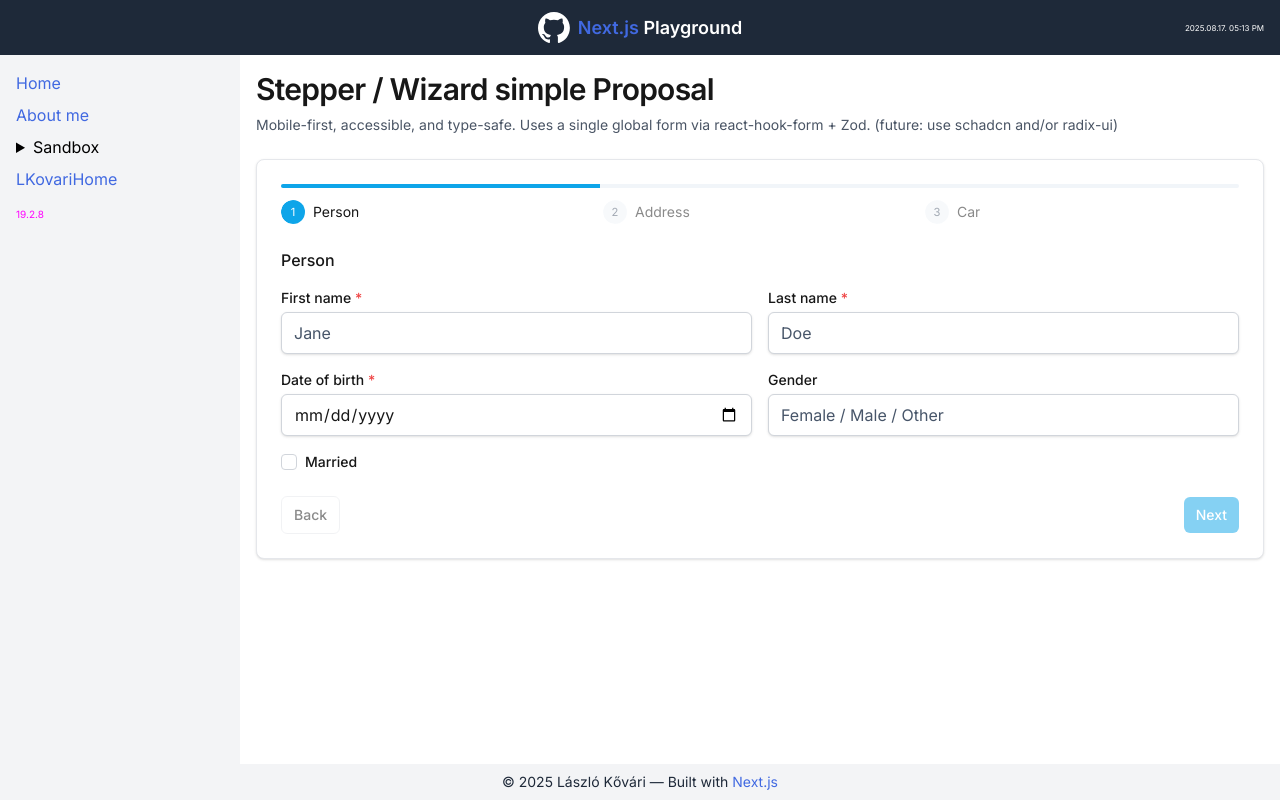
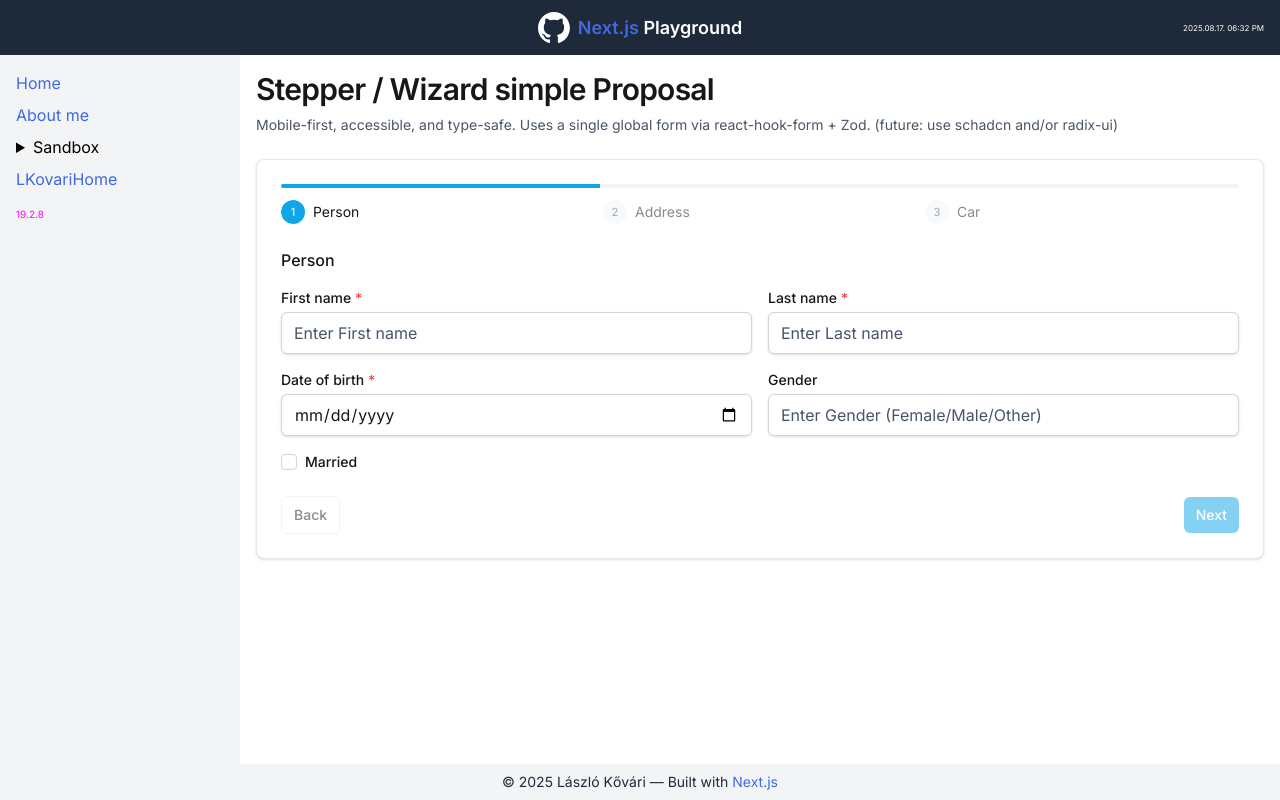
Before and after one commit to lkovari/nextjs-react-seed, a Next.js app in the folder apps/main-app/: page /sandbox/stepper in a window 1280 px wide. Built offline with nearby package versions, Linux system fonts and the light colour scheme.

Commit message:
set correct placeholders, step-config.ts imports, zod minlength validation.

```diff
--- a/apps/main-app/src/app/layout.tsx
+++ b/apps/main-app/src/app/layout.tsx
@@ -6,7 +6,7 @@ import Sidebar from "../components/Sidebar";
 import Image from "next/image";
 
 const inter = Inter({ subsets: ["latin"] });
-const lastUpdateDate = "2025.08.17. 05:13 PM";
+const lastUpdateDate = "2025.08.17. 06:32 PM";
 export const metadata: Metadata = {
   title: "NextJS Playground",
   description: "Demo project",
--- a/apps/main-app/src/components/PersonFormRadix/PersonFormRadix.tsx
+++ b/apps/main-app/src/components/PersonFormRadix/PersonFormRadix.tsx
@@ -71,7 +71,7 @@ export default function PersonFormRadix({ onSubmit }: PersonFormRadixProps) {
             aria-invalid={!!errors.firstName}
             aria-describedby={errors.firstName ? "firstName-error" : undefined}
             className={inputCls}
-            placeholder="Jane"
+            placeholder="Enter first name"
           />
           {errors.firstName && (
             <p
@@ -96,7 +96,7 @@ export default function PersonFormRadix({ onSubmit }: PersonFormRadixProps) {
             aria-invalid={!!errors.lastName}
             aria-describedby={errors.lastName ? "lastName-error" : undefined}
             className={inputCls}
-            placeholder="Doe"
+            placeholder="Enter last name"
           />
           {errors.lastName && (
             <p
@@ -142,7 +142,7 @@ export default function PersonFormRadix({ onSubmit }: PersonFormRadixProps) {
             name="gender"
             render={({ field }) => (
               <Select.Root
-                value={field.value ?? ""} // "" keeps the placeholder visible
+                value={field.value ?? ""}
                 onValueChange={field.onChange}
               >
                 <Select.Trigger
--- a/apps/main-app/src/components/PersonFormSchad/PersonFormSchad.tsx
+++ b/apps/main-app/src/components/PersonFormSchad/PersonFormSchad.tsx
@@ -0,0 +1,10 @@
+export default function PersonFormSchad() {
+  return (
+    <>
+      <h2 className="text-2xl font-semibold mb-2 text-center">
+        Person Form with Schadcn{" "}
+      </h2>
+      <p className="text-center">coming soon</p>
+    </>
+  );
+}
--- a/apps/main-app/src/components/steps/AddressForm.tsx
+++ b/apps/main-app/src/components/steps/AddressForm.tsx
@@ -31,7 +31,7 @@ export default function AddressForm() {
               errors.houseNumber ? "houseNumber-error" : undefined
             }
             className={inputCls}
-            placeholder="123/A"
+            placeholder="Enter a house #"
           />
           {errors.houseNumber && (
             <p
@@ -54,7 +54,7 @@ export default function AddressForm() {
             aria-invalid={!!errors.street}
             aria-describedby={errors.street ? "street-error" : undefined}
             className={inputCls}
-            placeholder="Main St."
+            placeholder="Enter a Street"
           />
           {errors.street && (
             <p
@@ -77,7 +77,7 @@ export default function AddressForm() {
             aria-invalid={!!errors.city}
             aria-describedby={errors.city ? "city-error" : undefined}
             className={inputCls}
-            placeholder="Budapest"
+            placeholder="Enter a City"
           />
           {errors.city && (
             <p
@@ -100,7 +100,7 @@ export default function AddressForm() {
             aria-invalid={!!errors.zip}
             aria-describedby={errors.zip ? "zip-error" : undefined}
             className={inputCls}
-            placeholder="1011"
+            placeholder="Enter a Zip"
           />
           {errors.zip && (
             <p
@@ -123,7 +123,7 @@ export default function AddressForm() {
             aria-invalid={!!errors.country}
             aria-describedby={errors.country ? "country-error" : undefined}
             className={inputCls}
-            placeholder="Hungary"
+            placeholder="Enter a Country"
           />
           {errors.country && (
             <p
--- a/apps/main-app/src/components/steps/CarForm.tsx
+++ b/apps/main-app/src/components/steps/CarForm.tsx
@@ -103,7 +103,7 @@ export default function CarForm() {
             aria-invalid={!!errors.model}
             aria-describedby={errors.model ? "model-error" : undefined}
             className={inputCls}
-            placeholder="Model S"
+            placeholder="Enter Model"
           />
           {errors.model && (
             <p
@@ -128,7 +128,7 @@ export default function CarForm() {
               errors.plateNumber ? "plateNumber-error" : undefined
             }
             className={inputCls}
-            placeholder="ABC-123"
+            placeholder="Enter Plate#"
           />
           {errors.plateNumber && (
             <p
@@ -153,7 +153,7 @@ export default function CarForm() {
               errors.chassisNumber ? "chassisNumber-error" : undefined
             }
             className={inputCls}
-            placeholder="VIN..."
+            placeholder="Enter VIN#"
           />
           {errors.chassisNumber && (
             <p
--- a/apps/main-app/src/components/steps/PersonForm.tsx
+++ b/apps/main-app/src/components/steps/PersonForm.tsx
@@ -30,7 +30,7 @@ export default function PersonForm() {
             aria-invalid={!!errors.firstName}
             aria-describedby={errors.firstName ? "firstName-error" : undefined}
             className={inputCls}
-            placeholder="Jane"
+            placeholder="Enter First name"
           />
           {errors.firstName && (
             <p
@@ -53,7 +53,7 @@ export default function PersonForm() {
             aria-invalid={!!errors.lastName}
             aria-describedby={errors.lastName ? "lastName-error" : undefined}
             className={inputCls}
-            placeholder="Doe"
+            placeholder="Enter Last name"
           />
           {errors.lastName && (
             <p
@@ -98,7 +98,7 @@ export default function PersonForm() {
             aria-invalid={!!errors.gender}
             aria-describedby={errors.gender ? "gender-error" : undefined}
             className={inputCls}
-            placeholder="Female / Male / Other"
+            placeholder="Enter Gender (Female/Male/Other)"
           />
           {errors.gender && (
             <p
--- a/apps/main-app/src/lib/step-config.ts
+++ b/apps/main-app/src/lib/step-config.ts
@@ -1,5 +1,5 @@
-import type { StepDefinition, FormData } from "./types";
-import { personSchema, addressSchema, carSchema } from "./schemas";
+import type { StepDefinition, FormData } from "@/lib/types";
+import { personSchema, addressSchema, carSchema } from "@/lib/schemas";
 import PersonForm from "@/components/steps/PersonForm";
 import AddressForm from "@/components/steps/AddressForm";
 import CarForm from "@/components/steps/CarForm";
--- a/apps/main-app/src/schemas/person.ts
+++ b/apps/main-app/src/schemas/person.ts
@@ -1,8 +1,14 @@
 import { z } from "zod";
 
 export const personSchema = z.object({
-    firstName: z.string().min(1, "First name is required"),
-    lastName: z.string().min(1, "Last name is required"),
+    firstName: z
+        .string()
+        .min(1, "First name is required")
+        .min(3, "First name must be at least 3 characters"),
+    lastName: z
+        .string()
+        .min(1, "Last name is required")
+        .min(3, "Last name must be at least 3 characters"),
     dob: z.string().min(1, "Date of birth is required"),
     // Keep "" so the Select can show a placeholder when nothing is chosen.
     gender: z.enum(["Female", "Male", "Other"]).optional().or(z.literal("")),
```
